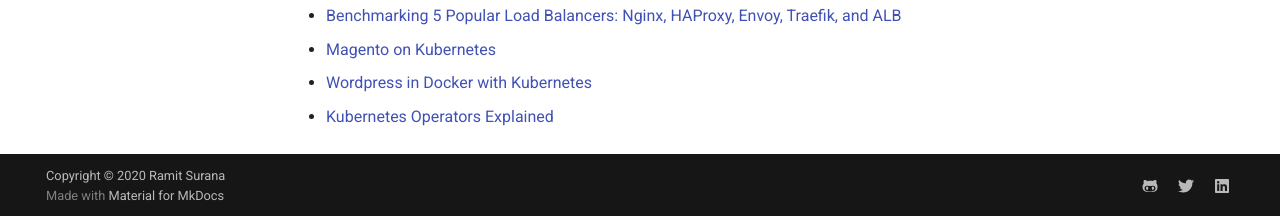
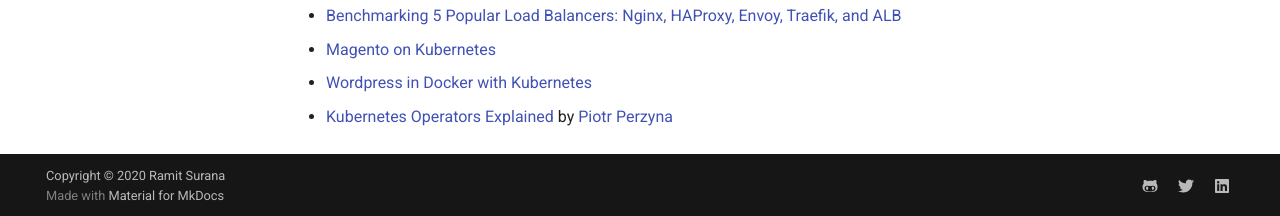
Before and after one commit to ramitsurana/awesome-kubernetes, an MkDocs documentation site: the page built from docs/articles/articles.md, in a window 1280 px wide and 900 px high, scrolled down 3188 px. Shown: the part 681-897 px from the top of the window. Built offline with MkDocs 1.6.1 and Material for MkDocs 9.7.7, drawn with Linux system fonts in a browser that asks for light colours; comment, search, counter and statistics services are not loaded.

Commit message:
add name

```diff
--- a/docs/articles/articles.md
+++ b/docs/articles/articles.md
@@ -117,4 +117,4 @@ Useful Articles
 * [Benchmarking 5 Popular Load Balancers: Nginx, HAProxy, Envoy, Traefik, and ALB](https://www.loggly.com/blog/benchmarking-5-popular-load-balancers-nginx-haproxy-envoy-traefik-and-alb/)
 * [Magento on Kubernetes](https://buddy.works/guides/magento-kubernetes)
 * [Wordpress in Docker with Kubernetes](https://buddy.works/guides/wordpress-docker-kubernetes-part-3)
-* [Kubernetes Operators Explained](https://pperzyna.com/blog/kubernetes-operators-explained/)
+* [Kubernetes Operators Explained](https://pperzyna.com/blog/kubernetes-operators-explained/) by [Piotr Perzyna](https://twitter.com/PiotrPerzyna)
```
